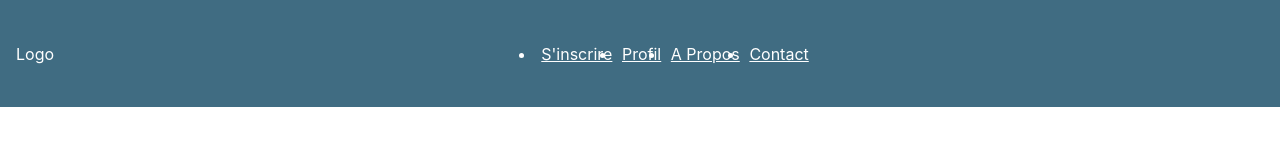
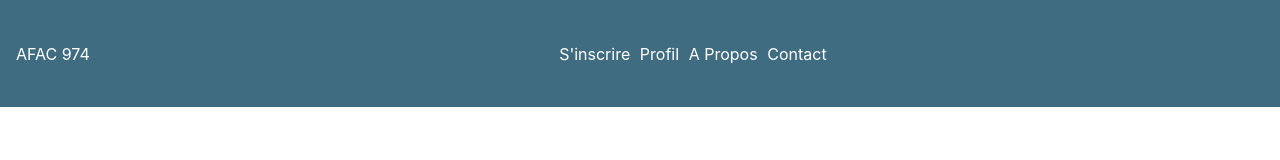
Before and after one commit to WildCodeSchool/2023-09-JS-Lille-P3-Afac, a React (Vite) app in the folder frontend/: page / in a window 1280 px wide. Shown: the top 160 px of the page. Built offline with nearby package versions, Linux system fonts and the light colour scheme.

Commit message:
NavBar realy check

```diff
--- a/frontend/src/App.jsx
+++ b/frontend/src/App.jsx
@@ -1,5 +1,4 @@
 import "./App.scss";
-import "./components/NavBar/NavBar.scss";
 import NavBar from "./components/NavBar/NavBar";
 
 function App() {
--- a/frontend/src/components/NavBar/NavBar.jsx
+++ b/frontend/src/components/NavBar/NavBar.jsx
@@ -1,7 +1,5 @@
-/* eslint-disable jsx-a11y/anchor-is-valid */
-/* eslint-disable jsx-a11y/control-has-associated-label */
-/* eslint-disable react/button-has-type */
 import React, { useState } from "react";
+import { Link } from "react-router-dom";
 import "./NavBar.scss";
 
 function Nav() {
@@ -13,30 +11,37 @@ function Nav() {
 
   return (
     <nav className={`navbar ${showLinks ? "show-nav" : "hide-nav"}`}>
-      <a className="navbar__logo">Logo</a>
+      <Link href="icon" className="navbar__logo">
+        AFAC 974
+      </Link>
       <ul className="navbar__links">
         <li className="navbar__item slideInDown-1">
-          <a href="" className="navbar__link">
+          <Link href="s'inscrire" className="navbar__link">
             S'inscrire
-          </a>
+          </Link>
         </li>
         <li className="navbar__item slideInDown-2">
-          <a href="" className="navbar__link">
+          <Link href="profil" className="navbar__link">
             Profil
-          </a>
+          </Link>
         </li>
         <li className="navbar__item slideInDown-3">
-          <a href="" className="navbar__link">
+          <Link href="a propos" className="navbar__link">
             A Propos
-          </a>
+          </Link>
         </li>
         <li className="navbar__item slideInDown-4">
-          <a href="" className="navbar__link">
+          <Link href="contact" className="navbar__link">
             Contact
-          </a>
+          </Link>
         </li>
       </ul>
-      <button className="navbar__burger" onClick={handleShowLinks}>
+      <button
+        type="button"
+        aria-label="menu-burger"
+        className="navbar__burger"
+        onClick={handleShowLinks}
+      >
         <span className="burger-bar" />
       </button>
     </nav>
--- a/frontend/src/components/NavBar/NavBar.scss
+++ b/frontend/src/components/NavBar/NavBar.scss
@@ -10,8 +10,16 @@
   background-color: #406c82;
   color: white;
 }
+.navbar__logo {
+  color: white;
+}
 .navbar__links {
   display: flex;
+  list-style-type: none;
+}
+
+ul .navbar__links {
+  margin-left: 15.63vw;
 }
 .navbar__link {
   padding: 0 0.3rem;
@@ -22,19 +30,22 @@
   height: 40px;
   background: transparent;
   border: none;
-  color: inherit;
+  color: white;
+}
+a {
+  text-decoration: none;
 }
 
 @media screen and (max-width: 767px) {
   .navbar__links {
     flex-direction: column;
-    justify-content: center;
+    justify-content: start;
     align-items: center;
     position: fixed;
     right: -100vw;
     bottom: 0;
     width: 0;
-    height: 100vh;
+    height: 85vh;
     padding: 1rem;
     visibility: hidden;
     background-color: #406c82;
```
